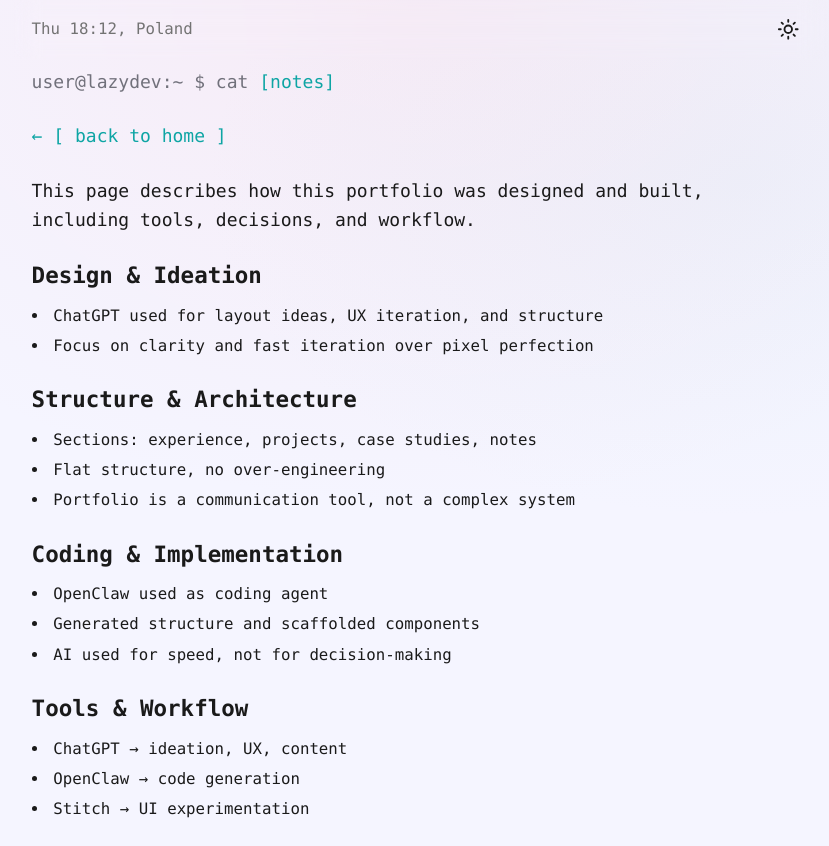
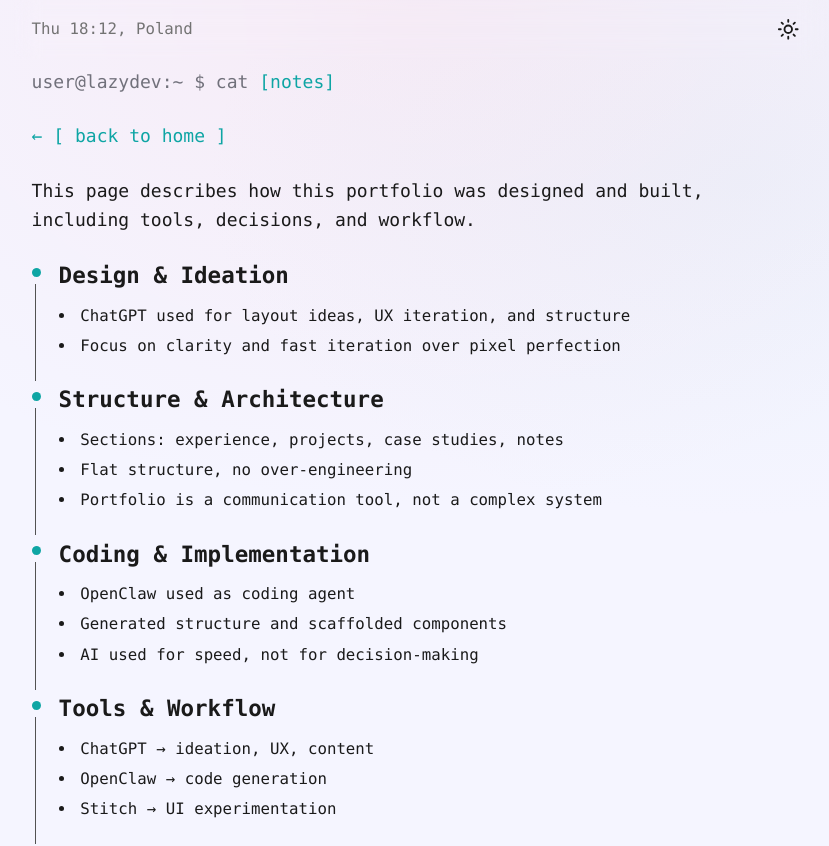
Before and after one commit to LazyMisha/mike-landing, a Next.js app: page /notes in a window 1280 px wide. Shown: the top 846 px of the page, without its empty margins (220-1049 px from the left). Built offline with nearby package versions, Linux system fonts and the light colour scheme.

Commit message:
refactor: extract notes sections to data array with TimelineSection

```diff
--- a/src/app/notes/page.tsx
+++ b/src/app/notes/page.tsx
@@ -3,7 +3,58 @@
 import BackLink from '@/components/BackLink';
 import { Body } from '@/components/Body';
 import { Heading } from '@/components/Heading';
+import TimelineSection from '@/components/TimelineSection';
 import { terminalCommands, navigationLabels } from '@/lib/constants';
+
+const notesSections = [
+  {
+    title: 'Design \u0026 Ideation',
+    items: [
+      'ChatGPT used for layout ideas, UX iteration, and structure',
+      'Focus on clarity and fast iteration over pixel perfection',
+    ],
+  },
+  {
+    title: 'Structure \u0026 Architecture',
+    items: [
+      'Sections: experience, projects, case studies, notes',
+      'Flat structure, no over-engineering',
+      'Portfolio is a communication tool, not a complex system',
+    ],
+  },
+  {
+    title: 'Coding \u0026 Implementation',
+    items: [
+      'OpenClaw used as coding agent',
+      'Generated structure and scaffolded components',
+      'AI used for speed, not for decision-making',
+    ],
+  },
+  {
+    title: 'Tools \u0026 Workflow',
+    items: [
+      'ChatGPT → ideation, UX, content',
+      'OpenClaw → code generation',
+      'Stitch → UI experimentation',
+    ],
+  },
+  {
+    title: 'Key Decisions',
+    items: [
+      'No backend (static approach)',
+      'Prioritized readability and simplicity',
+      'Consistent terminal-style UI',
+    ],
+  },
+  {
+    title: 'Lessons Learned',
+    items: [
+      'AI accelerates execution, not thinking',
+      'Simplicity is more effective than abstraction for portfolios',
+      'Clear communication \u003e visual complexity',
+    ],
+  },
+];
 
 export default function NotesPage() {
   return (
@@ -17,70 +68,18 @@
         This page describes how this portfolio was designed and built, including tools, decisions, and workflow.
       </Body>
 
-      <section className="mb-4 md:mb-6">
-        <Heading as="h4" className="text-lg font-bold mb-3">
-          Design & Ideation
-        </Heading>
-        <ul className="list-disc list-inside text-sm leading-relaxed space-y-1">
-          <li>ChatGPT used for layout ideas, UX iteration, and structure</li>
-          <li>Focus on clarity and fast iteration over pixel perfection</li>
-        </ul>
-      </section>
-
-      <section className="mb-4 md:mb-6">
-        <Heading as="h4" className="text-lg font-bold mb-3">
-          Structure & Architecture
-        </Heading>
-        <ul className="list-disc list-inside text-sm leading-relaxed space-y-1">
-          <li>Sections: experience, projects, case studies, notes</li>
-          <li>Flat structure, no over-engineering</li>
-          <li>Portfolio is a communication tool, not a complex system</li>
-        </ul>
-      </section>
-
-      <section className="mb-4 md:mb-6">
-        <Heading as="h4" className="text-lg font-bold mb-3">
-          Coding & Implementation
-        </Heading>
-        <ul className="list-disc list-inside text-sm leading-relaxed space-y-1">
-          <li>OpenClaw used as coding agent</li>
-          <li>Generated structure and scaffolded components</li>
-          <li>AI used for speed, not for decision-making</li>
-        </ul>
-      </section>
-
-      <section className="mb-4 md:mb-6">
-        <Heading as="h4" className="text-lg font-bold mb-3">
-          Tools & Workflow
-        </Heading>
-        <ul className="list-disc list-inside text-sm leading-relaxed space-y-1">
-          <li>ChatGPT → ideation, UX, content</li>
-          <li>OpenClaw → code generation</li>
-          <li>Stitch → UI experimentation</li>
-        </ul>
-      </section>
-
-      <section className="mb-4 md:mb-6">
-        <Heading as="h4" className="text-lg font-bold mb-3">
-          Key Decisions
-        </Heading>
-        <ul className="list-disc list-inside text-sm leading-relaxed space-y-1">
-          <li>No backend (static approach)</li>
-          <li>Prioritized readability and simplicity</li>
-          <li>Consistent terminal-style UI</li>
-        </ul>
-      </section>
-
-      <section className="mb-4 md:mb-6">
-        <Heading as="h4" className="text-lg font-bold mb-3">
-          Lessons Learned
-        </Heading>
-        <ul className="list-disc list-inside text-sm leading-relaxed space-y-1">
-          <li>AI accelerates execution, not thinking</li>
-          <li>Simplicity is more effective than abstraction for portfolios</li>
-          <li>Clear communication &gt; visual complexity</li>
-        </ul>
-      </section>
+      {notesSections.map((section) => (
+        <TimelineSection key={section.title}>
+          <Heading as="h4" className="text-lg font-bold mb-3">
+            {section.title}
+          </Heading>
+          <ul className="list-disc list-inside text-sm leading-relaxed space-y-1">
+            {section.items.map((item) => (
+              <li key={item}>{item}</li>
+            ))}
+          </ul>
+        </TimelineSection>
+      ))}
     </PageWrapper>
   );
 }
```
Also changed, not shown: 1 other file (tests, documents, lock files or other folders).
